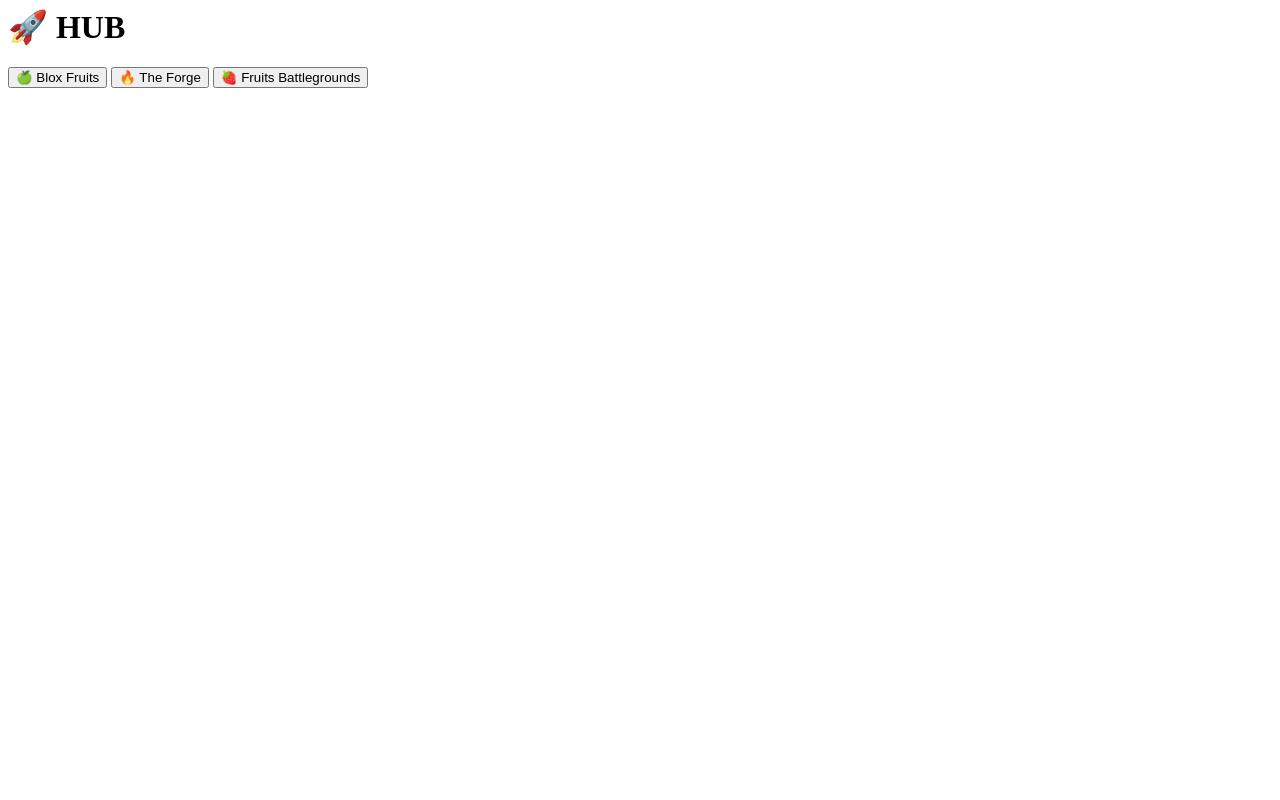
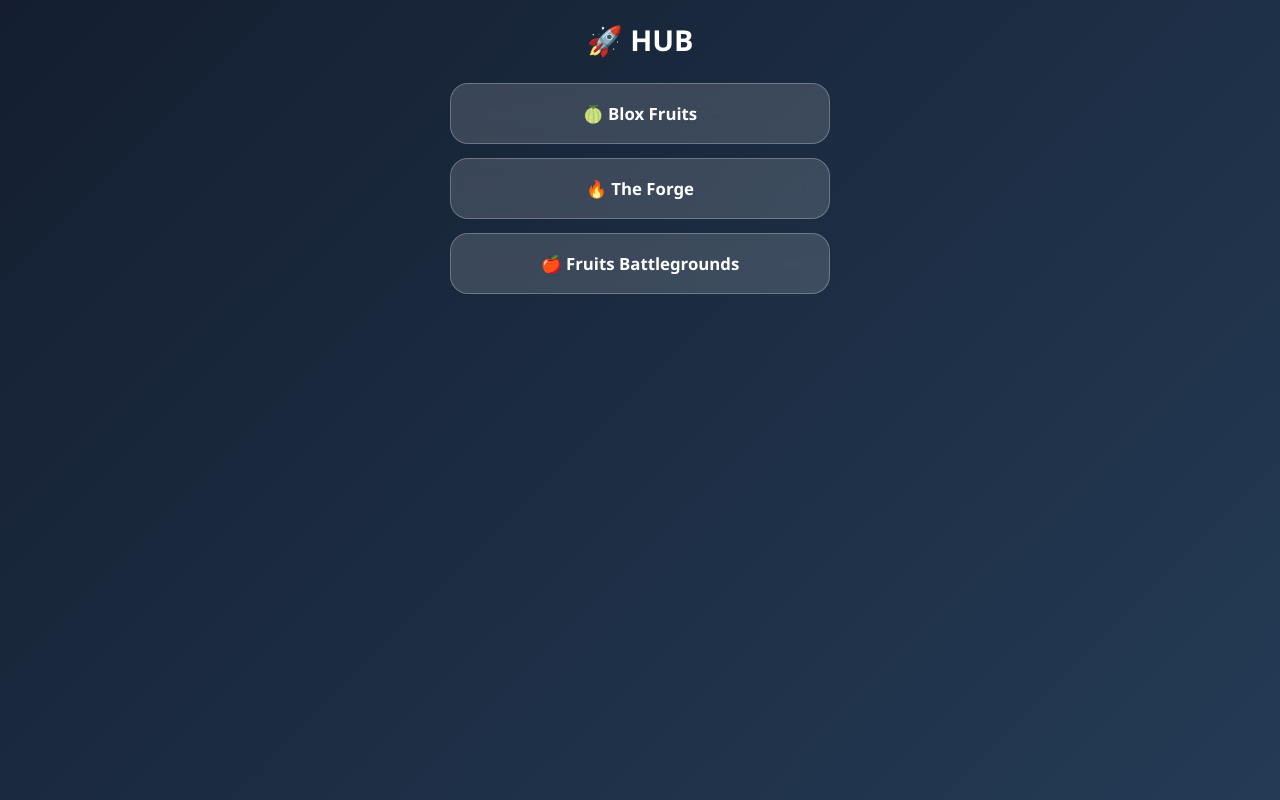
Before and after one commit to ZEUSKATANA2728828/SCRIPT---, a plain HTML site: page index.html in a window 1280 px wide. Drawn offline with Linux system fonts and the light colour scheme.

Commit message:
Update index.html

```diff
--- a/index.html
+++ b/index.html
@@ -1,11 +1,21 @@
-<body class="home">
-  <div class="app">
-    <h1>🚀 HUB</h1>
+<!DOCTYPE html>
+<html lang="pt-br">
+<head>
+<meta charset="UTF-8">
+<title>HUB</title>
+<link rel="stylesheet" href="style.css">
+</head>
 
-    <button onclick="go('bloxfruits.html')">🍏 Blox Fruits</button>
-    <button onclick="go('theforge.html')">🔥 The Forge</button>
-    <button onclick="go('fruits.html')">🍓 Fruits Battlegrounds</button>
-  </div>
+<body class="index">
 
-  <script src="script.js"></script>
+<div class="app">
+  <h1>🚀 HUB</h1>
+
+  <button onclick="go('bloxfruits.html')">🍈 Blox Fruits</button>
+  <button onclick="go('theforge.html')">🔥 The Forge</button>
+  <button onclick="go('fruitbattlegrounds.html')">🍎 Fruits Battlegrounds</button>
+</div>
+
+<script src="script.js"></script>
 </body>
+</html>
```
